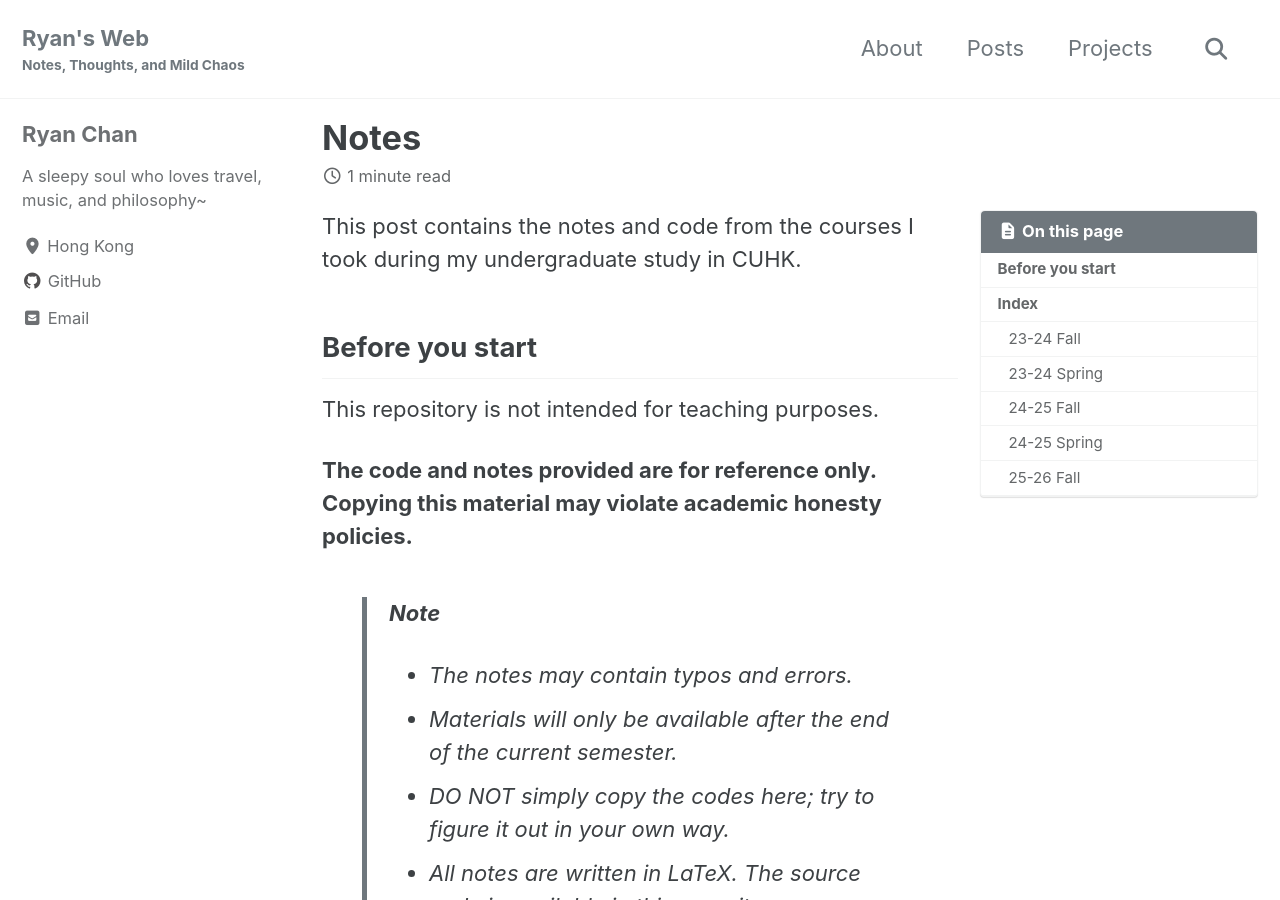
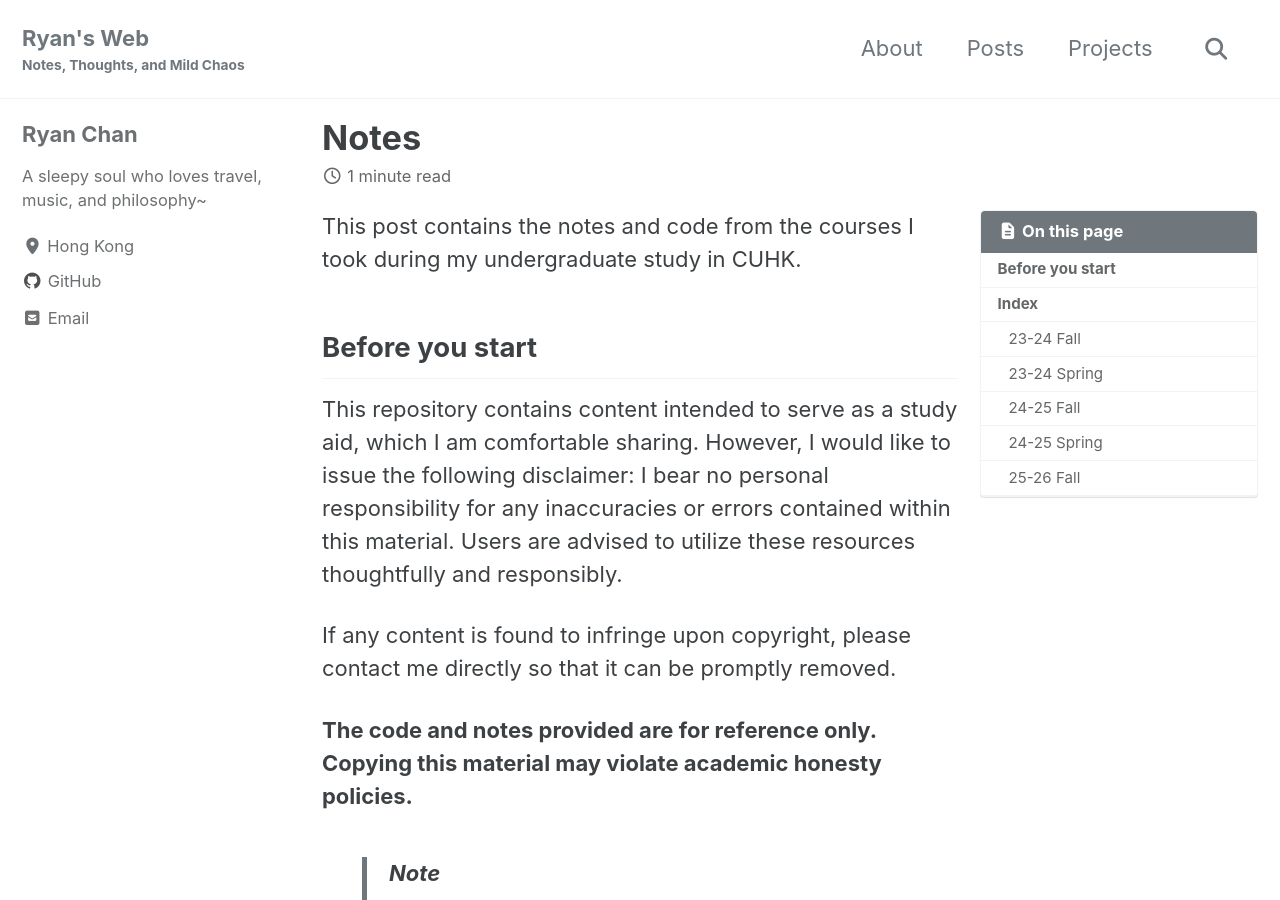
Before and after one commit to dizzyryan/ryanc.wtf, a Jekyll site: the page built from _posts/2024-11-24-notes.md, in a window 1280 px wide and 900 px high. Built offline with Jekyll 4.4.1, drawn with Linux system fonts in a browser that asks for light colours; cached includes are drawn as plain includes.

Commit message:
Revise disclaimer and notes section for clarity and responsibility

```diff
--- a/_posts/2024-11-24-notes.md
+++ b/_posts/2024-11-24-notes.md
@@ -14,14 +14,14 @@ This post contains the notes and code from the courses I took during my undergra
 
 ## Before you start
 
-This repository is not intended for teaching purposes.
+This repository contains content intended to serve as a study aid, which I am comfortable sharing. However, I would like to issue the following disclaimer: I bear no personal responsibility for any inaccuracies or errors contained within this material. Users are advised to utilize these resources thoughtfully and responsibly.
+
+If any content is found to infringe upon copyright, please contact me directly so that it can be promptly removed.
 
 **The code and notes provided are for reference only. Copying this material may violate academic honesty policies.**
 
 > **Note**
 > + The notes may contain typos and errors.
-> + Materials will only be available after the end of the current semester.
-> + DO NOT simply copy the codes here; try to figure it out in your own way.
 > + All notes are written in LaTeX. The source code is available in this repository.
 > + If you find any issues, feel free to contact me.
 > + You can access the PDF files directly or download the folder to compile the LaTeX files offline.
```
